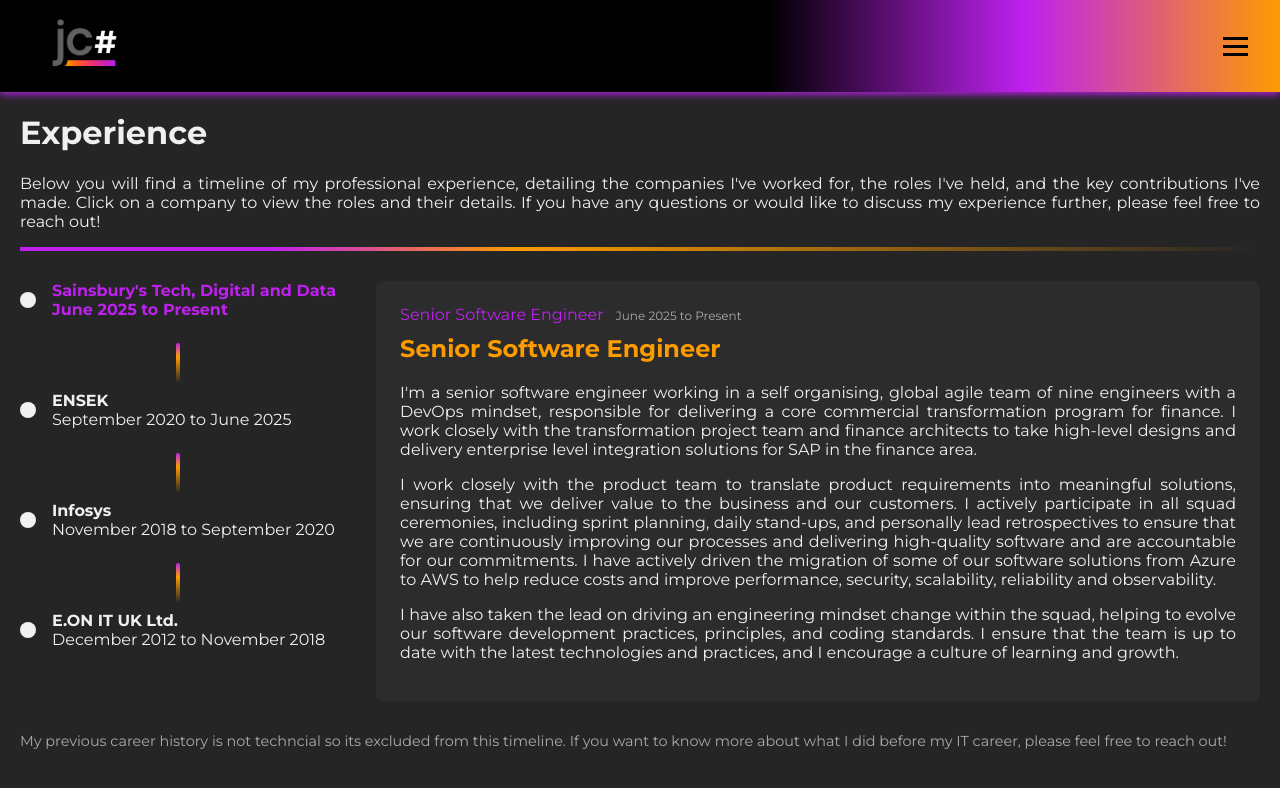
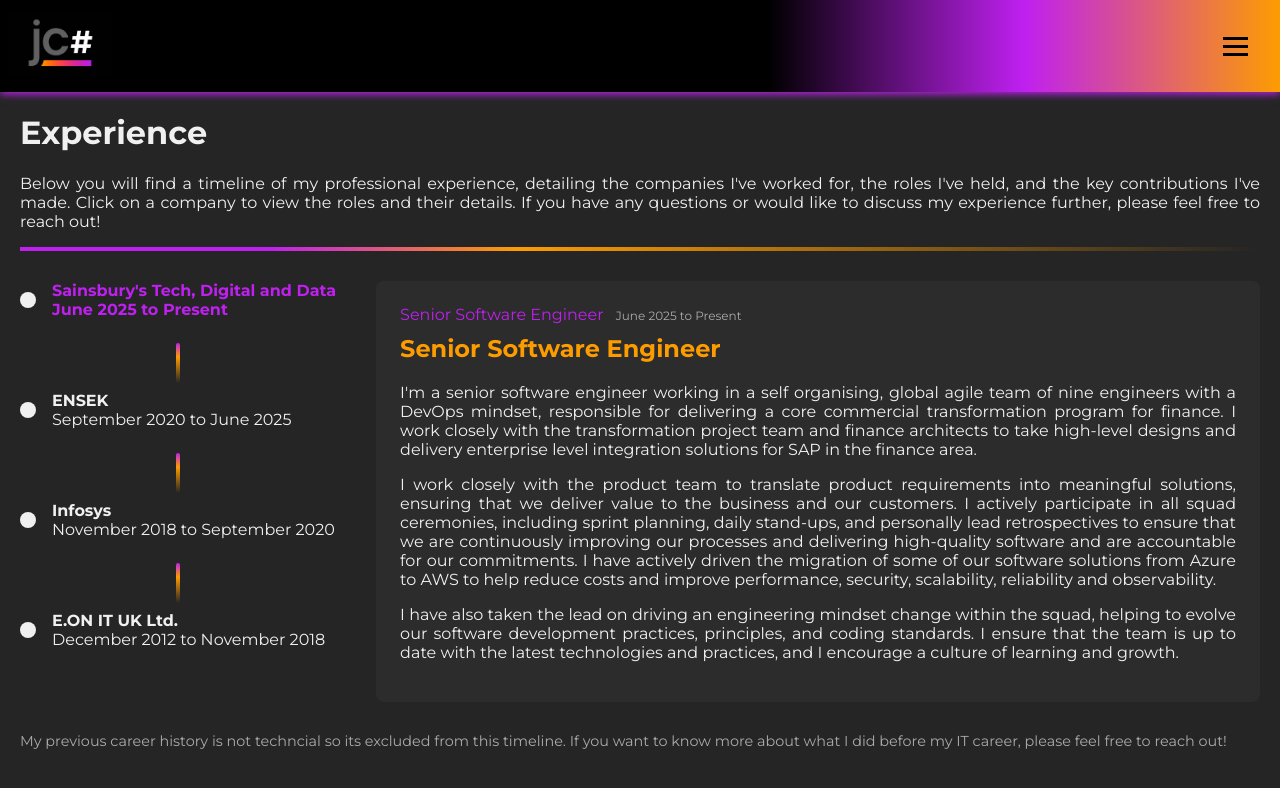
Before and after one commit to jacon-dev/website, a React (Create React App) app: page /website/experience in a window 1280 px wide. Shown: the top 788 px of the page. Built offline with nearby package versions, Linux system fonts and the light colour scheme; the HTML template or start-up script is replaced by a standard one.

Commit message:
adding link to root and adjusting padding of image in the navbar

```diff
--- a/src/components/Navbar/Navbar.css
+++ b/src/components/Navbar/Navbar.css
@@ -3,7 +3,7 @@
   display: flex;
   justify-content: space-between;
   align-items: center;
-  padding: 1rem 2rem;
+  padding: 1rem 2rem 1rem 0.5rem;
   background-color: #0f0f0f;
   background: linear-gradient(90deg,#000000 0%, #000000 60%, #BF20F0 80%, #FD9C00 100%);
   color: #000000;
--- a/src/components/Navbar/Navbar.js
+++ b/src/components/Navbar/Navbar.js
@@ -11,7 +11,9 @@
   return (
     <nav class="navbar">
       <div class="logo">
-        <img src={logo} alt="JC# Logo" />
+        <Link to="/">
+          <img src={logo} alt="JC# Logo" />
+        </Link>
       </div>
       <div class={`burger ${isOpen ? 'open' : ''}`} onClick={toggleMenu}>
         <span />
```
